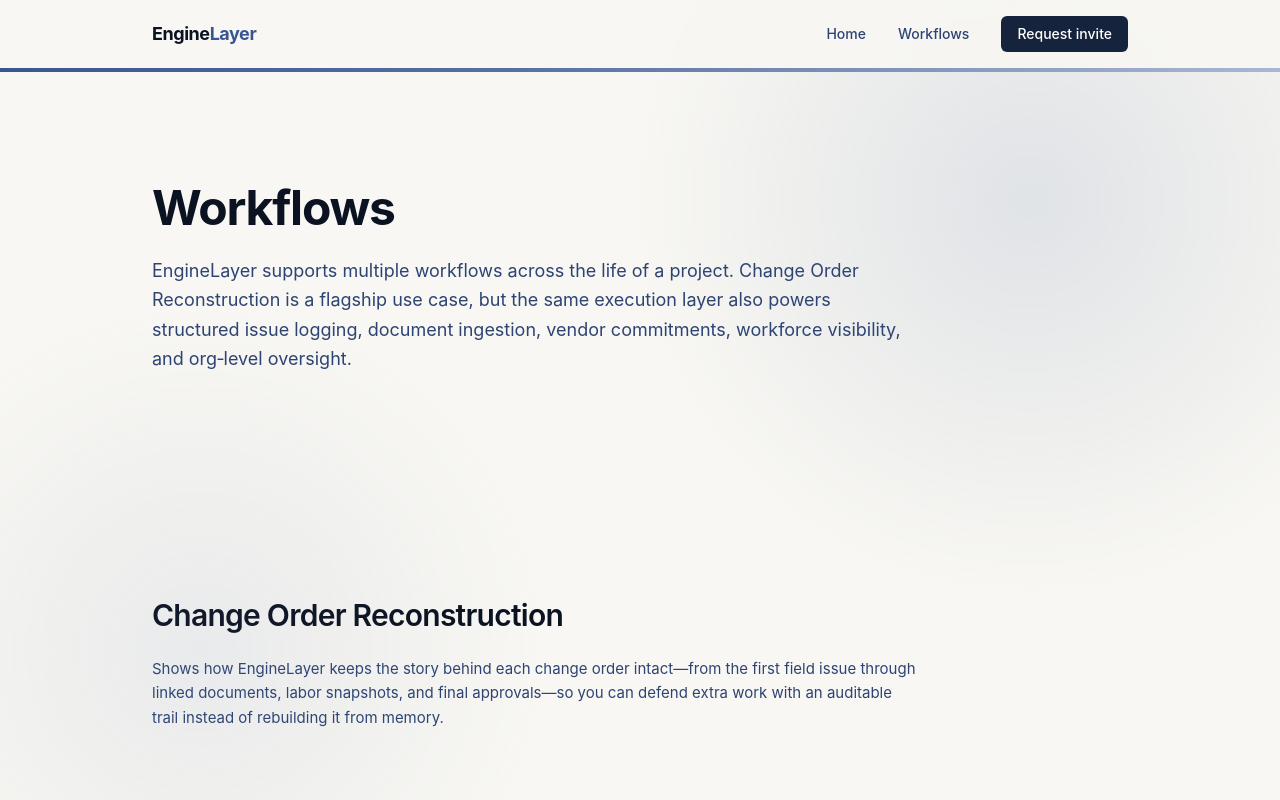
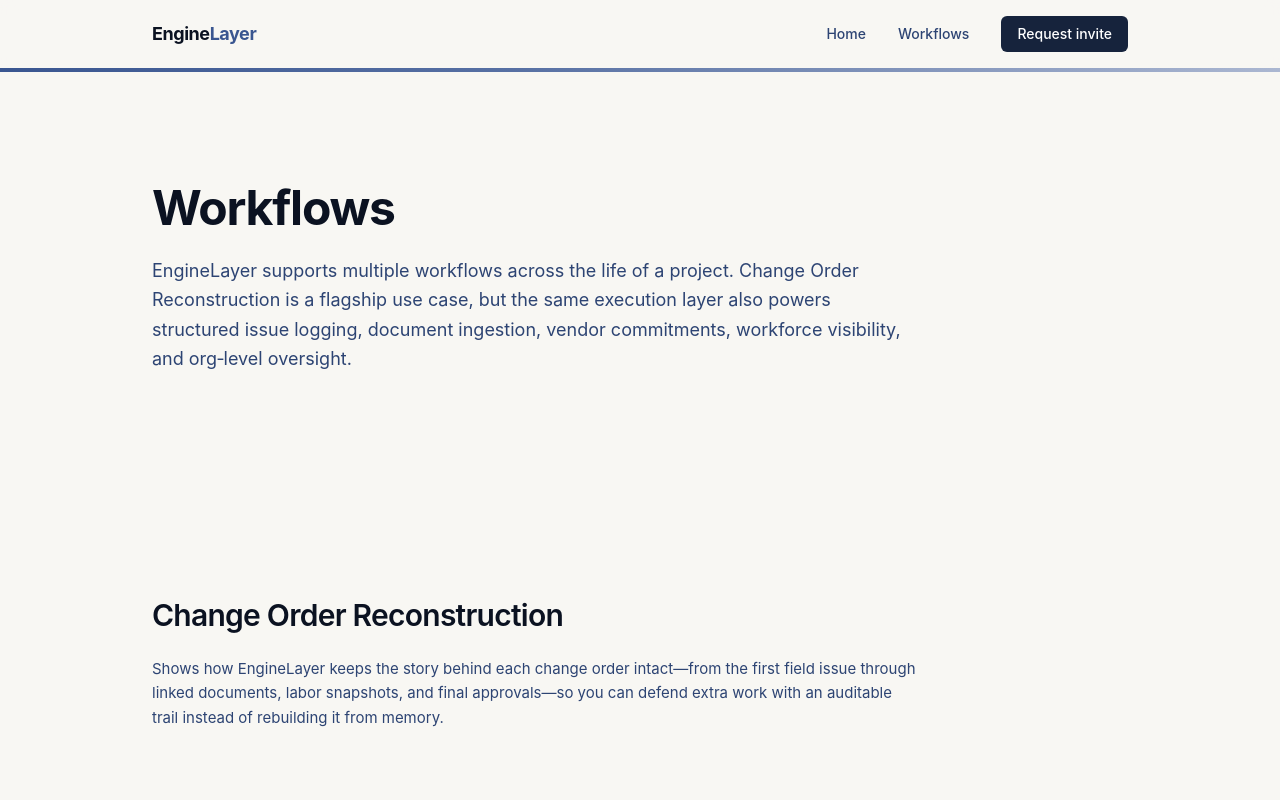
Before and after one commit to EngineLayer-ai/enginelayer-marketing, a Next.js app: page /workflows in a window 1280 px wide. Shown: the top 800 px of the page. Built offline with nearby package versions, Linux system fonts and the light colour scheme.

Commit message:
Bold gradient blurs, remove alternating section backgrounds

```diff
--- a/src/app/globals.css
+++ b/src/app/globals.css
@@ -34,33 +34,52 @@ h1, h2, h3, h4, h5, h6 {
   background: linear-gradient(90deg, #3a5690 0%, #5770a3 40%, #abb7d1 100%);
 }
 
-/* Consistent background gradient blurs */
-.bg-glow::before,
-.bg-glow::after {
+/* Background gradient blurs — applied to a wrapper so we get multiple */
+.bg-glow {
+  position: relative;
+}
+
+.bg-glow-inner {
+  position: fixed;
+  inset: 0;
+  pointer-events: none;
+  z-index: 0;
+  overflow: hidden;
+}
+
+.bg-glow-inner::before,
+.bg-glow-inner::after {
   content: '';
+  position: absolute;
+  border-radius: 50%;
+}
+
+.bg-glow-inner::before {
+  top: -100px;
+  right: -100px;
+  width: 900px;
+  height: 900px;
+  background: radial-gradient(circle, rgba(58,86,144,0.22) 0%, rgba(58,86,144,0.08) 40%, transparent 70%);
+}
+
+.bg-glow-inner::after {
+  bottom: -100px;
+  left: -100px;
+  width: 800px;
+  height: 800px;
+  background: radial-gradient(circle, rgba(87,112,163,0.18) 0%, rgba(87,112,163,0.06) 40%, transparent 70%);
+}
+
+/* Third glow via extra element */
+.bg-glow-center {
   position: fixed;
+  top: 30%;
+  left: 50%;
+  transform: translateX(-50%);
+  width: 1000px;
+  height: 600px;
   border-radius: 50%;
+  background: radial-gradient(ellipse, rgba(58,86,144,0.08) 0%, transparent 70%);
   pointer-events: none;
   z-index: 0;
 }
-
-.bg-glow::before {
-  top: -200px;
-  right: -150px;
-  width: 800px;
-  height: 800px;
-  background: radial-gradient(circle, rgba(58,86,144,0.12) 0%, transparent 70%);
-}
-
-.bg-glow::after {
-  bottom: -200px;
-  left: -150px;
-  width: 700px;
-  height: 700px;
-  background: radial-gradient(circle, rgba(87,112,163,0.09) 0%, transparent 70%);
-}
-
-/* Alternating section background for visual rhythm */
-.bg-section-alt {
-  background-color: rgba(255,255,255,0.45);
-}
```
